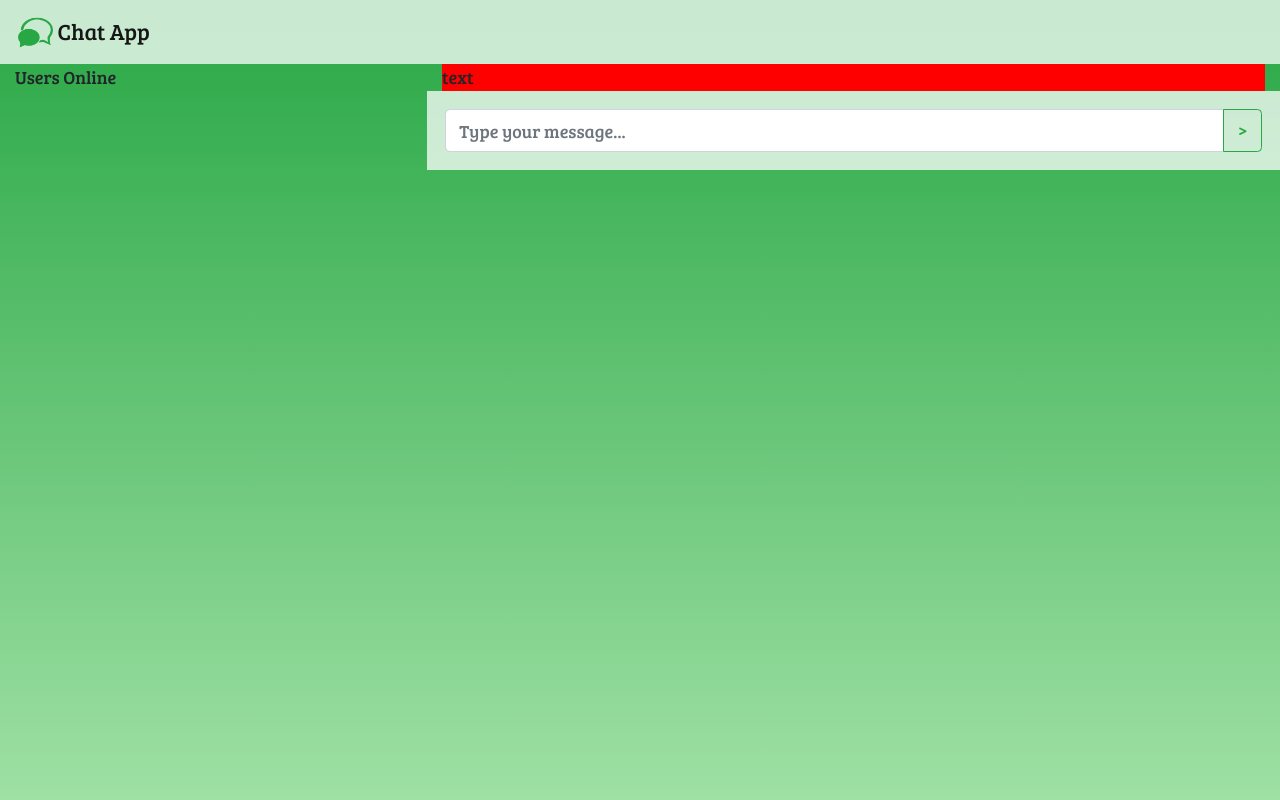
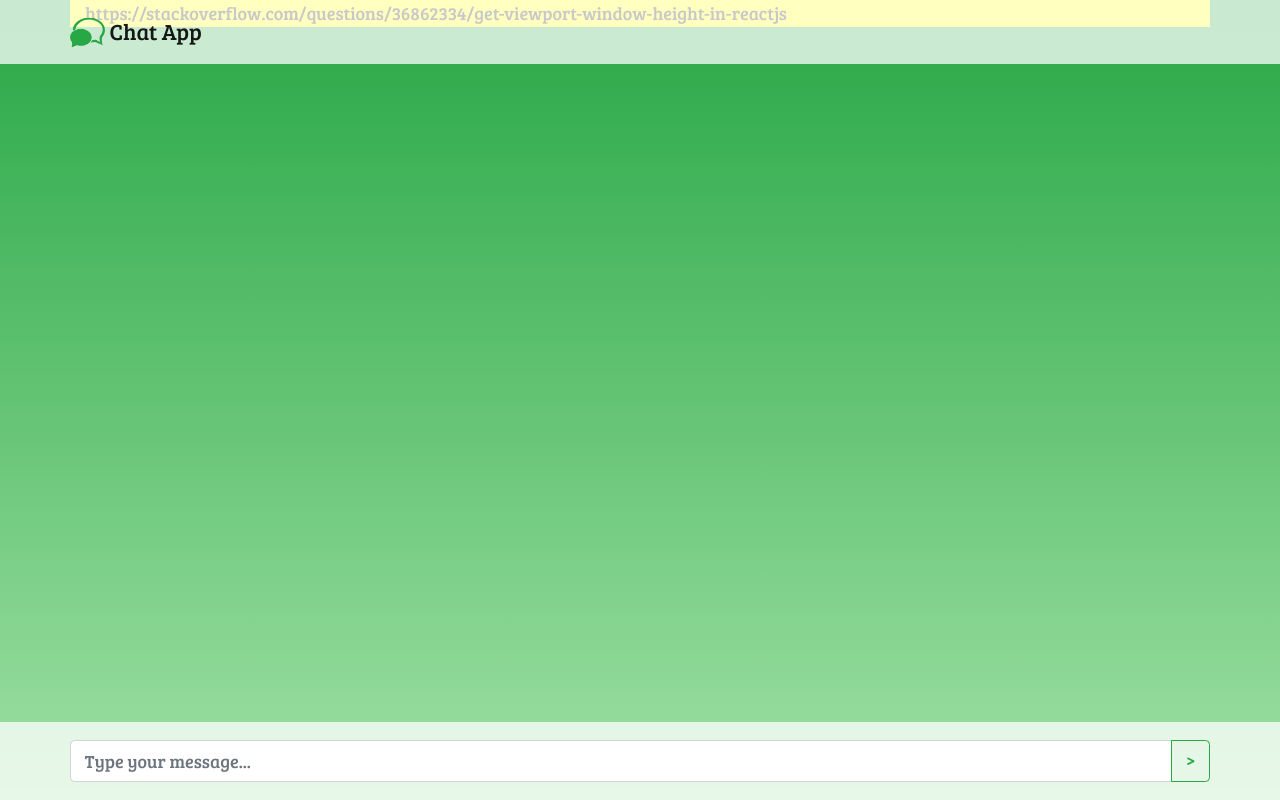
Before and after one commit to LeonardoDM/react-chat-app, a React (Create React App) app: page /chat in a window 1280 px wide. Built offline with nearby package versions, Linux system fonts and the light colour scheme.

Commit message:
chat interface changes

```diff
--- a/src/App.css
+++ b/src/App.css
@@ -9,6 +9,7 @@
 
 html, body, #root {
   min-height: 100%;
+  min-width: 100%;
   font-family: Bree Serif, Arial, Helvetica, sans-serif;
   font-size: 18px;
 }
--- a/src/pages/Chat/index.js
+++ b/src/pages/Chat/index.js
@@ -4,9 +4,11 @@ import 'bootstrap/dist/css/bootstrap.min.css'
 import {Button, Container, Col, FormControl, InputGroup, Navbar, Row} from 'react-bootstrap'
 
 export default function Chat() {
+
 	return (
 		<>
-			<Navbar>
+			<Navbar fixed="top" className="mb-2">
+			    <Container>
 				    <Navbar.Brand>
 				      <img
 				        alt=""
@@ -17,19 +19,20 @@ export default function Chat() {
 				      />{' '}
 				      Chat App
 				    </Navbar.Brand>
+				</Container>
 			</Navbar>
-			<Container fluid>
+			<Container className="container-height">
 				<Row>
-					<Col sm={4}>Users Online</Col>
-					<Col sm={8}>
-						<Row>
-							<Col xl={12}>
-								<div className="overflow-auto chat-area">
-								text
+					<Col >
+						<div>
+						https://stackoverflow.com/questions/36862334/get-viewport-window-height-in-reactjs
 						</div>
+
 					</Col>
-							<Col className="px-0">
-								<Navbar>
+				</Row>
+			</Container>
+			<Navbar fixed="bottom">
+			    <Container>
 				    <InputGroup className="my-2">
 						<FormControl
 					      placeholder="Type your message..."
@@ -40,12 +43,8 @@ export default function Chat() {
 					      <Button variant="outline-success">></Button>
 					    </InputGroup.Append>
 					</InputGroup>
+				</Container>
 			</Navbar>
-							</Col>
-						</Row>
-					</Col>
-				</Row>
-			</Container>
 		</>
 	)
 }
--- a/src/pages/Chat/styles.css
+++ b/src/pages/Chat/styles.css
@@ -2,7 +2,11 @@ nav {
 	background-color: rgba(255, 255, 255, 0.75);
 }
 
-.chat-area{
+.container-height{
+	background-color: yellow;
 	height: 100%;
+}
+
+.chat-box{
 	background-color: red;
 }
```
Also changed, not shown: 2 other files (tests, documents, lock files or other folders). Lines whose indentation alone changed are shown as unchanged.
